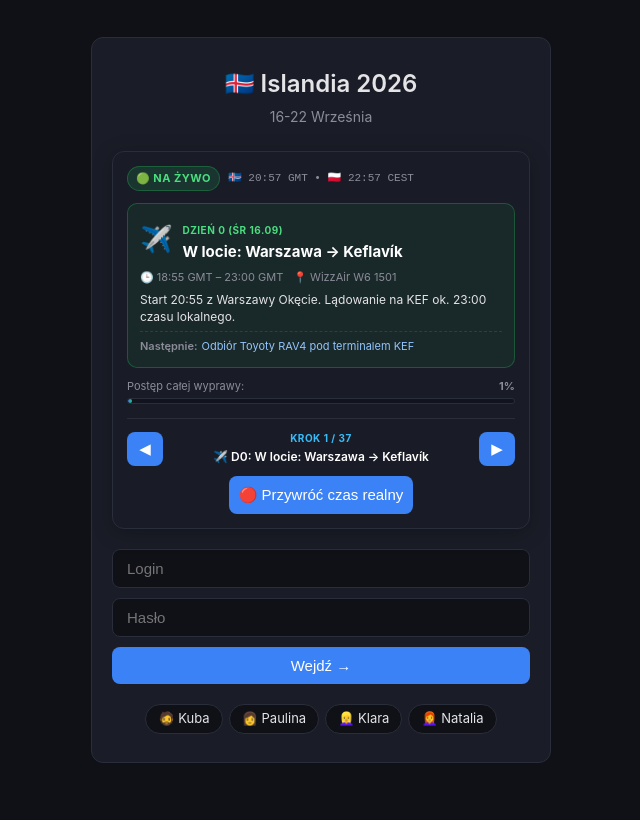
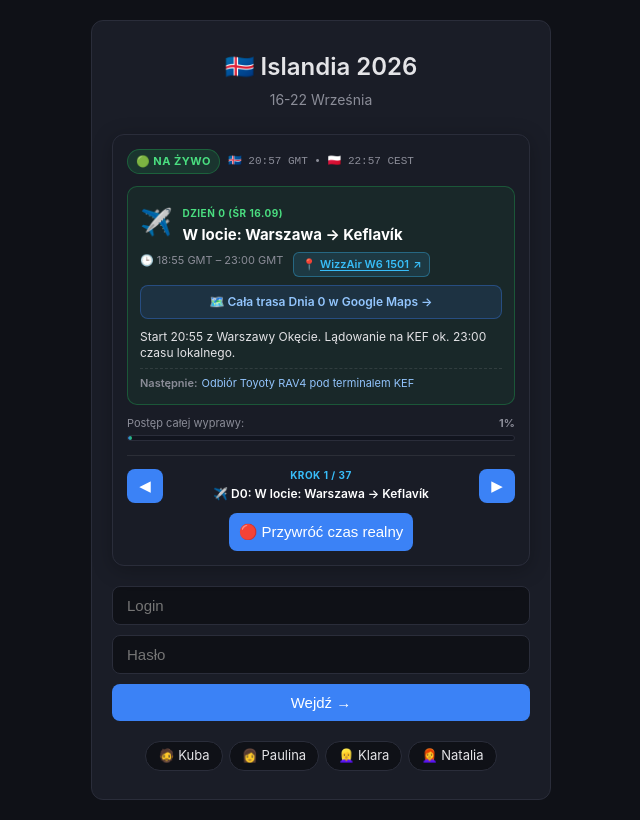
Before and after one commit to jakubszkaradek/iceland-trip-2026, a React (Vite) app in the folder app/: page / in a window 1280 px wide. Both pictures are taken after a click on the button "Następny krok". Shown: the whole page, without its empty margins (319-959 px from the left). Built offline with nearby package versions, Linux system fonts and the light colour scheme.

Commit message:
feat(maps): make pins clickable with full day route multi-stop navigation

```diff
--- a/app/src/App.css
+++ b/app/src/App.css
@@ -1268,3 +1268,88 @@ body {
   border-color: rgba(239, 68, 68, 0.7);
   color: #fff;
 }
+
+/* CLICKABLE LOCATION PIN & ROUTE BUTTONS */
+.location-pin-btn {
+  display: inline-flex;
+  align-items: center;
+  gap: 4px;
+  background: rgba(56, 189, 248, 0.12);
+  border: 1px solid rgba(56, 189, 248, 0.35);
+  color: #38bdf8;
+  padding: 3px 8px;
+  border-radius: 6px;
+  font-size: 11px;
+  font-weight: 600;
+  text-decoration: none;
+  cursor: pointer;
+  transition: all 0.15s ease;
+}
+
+.location-pin-btn:hover {
+  background: rgba(56, 189, 248, 0.25);
+  border-color: #38bdf8;
+  color: #fff;
+  transform: translateY(-1px);
+}
+
+.location-pin-btn .pin-name {
+  text-decoration: underline;
+  text-underline-offset: 2px;
+}
+
+.event-full-route-btn {
+  display: block;
+  text-align: center;
+  background: rgba(59, 130, 246, 0.12);
+  border: 1px solid rgba(59, 130, 246, 0.35);
+  color: #93c5fd;
+  padding: 7px 12px;
+  border-radius: 8px;
+  font-size: 12px;
+  font-weight: 600;
+  text-decoration: none;
+  margin: 8px 0 10px;
+  transition: all 0.15s ease;
+}
+
+.event-full-route-btn:hover {
+  background: var(--accent);
+  border-color: var(--accent);
+  color: #fff;
+  transform: translateY(-1px);
+}
+
+/* ROUTE PAGE POINT ITEMS WITH INTERACTIVE PINS */
+.day-point-item {
+  display: flex;
+  align-items: center;
+  justify-content: space-between;
+  gap: 8px;
+  padding: 3px 0;
+}
+
+.day-point-item .point-text {
+  flex: 1;
+}
+
+.point-pin-btn {
+  display: inline-flex;
+  align-items: center;
+  justify-content: center;
+  width: 26px;
+  height: 26px;
+  background: rgba(255, 255, 255, 0.05);
+  border: 1px solid var(--border);
+  border-radius: 6px;
+  text-decoration: none;
+  font-size: 12px;
+  flex-shrink: 0;
+  transition: all 0.15s ease;
+}
+
+.point-pin-btn:hover {
+  background: var(--accent);
+  border-color: var(--accent);
+  transform: scale(1.1);
+}
--- a/app/src/App.jsx
+++ b/app/src/App.jsx
@@ -2,6 +2,7 @@ import { useState, useEffect } from 'react'
 import { HashRouter, Routes, Route, Navigate, useNavigate, Link, useLocation } from 'react-router-dom'
 import { supabase } from './supabaseClient'
 import { TripStatusWidget } from './TripStatusWidget'
+import { DAY_MAP_URLS } from './tripSchedule'
 import './App.css'
 
 // ============ DATA ============
@@ -25,7 +26,7 @@ const ROUTE_DATA = [
       '💳 Dopłata na lotnisku 1101 PLN (zaliczka 263 PLN)',
       '🏠 Dojazd do Airbnb Snorrabraut 71 (190 PLN/os)',
     ],
-    mapUrl: 'https://www.google.com/maps/dir/Keflavik+Airport/Snorrabraut+71,+Reykjavik',
+    mapUrl: DAY_MAP_URLS[0],
   },
   {
     day: 1, date: '17.09', weekday: 'Śr', title: 'Golden Circle',
@@ -41,7 +42,7 @@ const ROUTE_DATA = [
       '17:15 Kerið — krater (opcja)',
       '18:45 Hvolsvöllur Camping',
     ],
-    mapUrl: 'https://www.google.com/maps/dir/?api=1&origin=Reykjavik&destination=Hvolsvollur&waypoints=Thingvellir%7CGeysir%7CGullfoss%7CSelfoss%7CKerid',
+    mapUrl: DAY_MAP_URLS[1],
   },
   {
     day: 2, date: '18.09', weekday: 'Czw', title: 'Wodospady & Czarne Plaże',
@@ -56,7 +57,7 @@ const ROUTE_DATA = [
       '16:45 Reynisfjara Beach ⚠️ SNEAKER WAVES',
       '18:00 Skaftafell Camping (lub nocleg w Vík)',
     ],
-    mapUrl: 'https://www.google.com/maps/dir/?api=1&origin=Hvolsvollur&destination=Skaftafell&waypoints=Seljalandsfoss%7CSkogafoss%7CSolheimajokull%7CDyrholaey%7CReynisfjara+Beach',
+    mapUrl: DAY_MAP_URLS[2],
   },
   {
     day: 3, date: '19.09', weekday: 'Pt', title: 'Laguna, Diamenty & Basen Vík',
@@ -70,7 +71,7 @@ const ROUTE_DATA = [
       '17:30 Vík Campsite — rozbicie namiotu, ogrzewana kuchnia',
       '19:00 ♨️ Basen miejski Sundlaug Vík (~30 PLN) — wygrzanie po lodowcu!',
     ],
-    mapUrl: 'https://www.google.com/maps/dir/?api=1&origin=Skaftafell&destination=Vik&waypoints=Jokulsarlon%7CDiamond+Beach%7CFjadrargljufur%7CSundlaug+Vikur',
+    mapUrl: DAY_MAP_URLS[3],
   },
   {
     day: 4, date: '20.09', weekday: 'Sob', title: 'Transfer → Snæfellsnes',
@@ -86,7 +87,7 @@ const ROUTE_DATA = [
       '17:30 Lóndrangar — iglice',
       '18:45 Arnarstapi Camping',
     ],
-    mapUrl: 'https://www.google.com/maps/dir/?api=1&origin=Vik&destination=Arnarstapi&waypoints=Borgarnes%7CYtri+Tunga%7CBudakirkja%7CLondrangar',
+    mapUrl: DAY_MAP_URLS[4],
   },
   {
     day: 5, date: '21.09', weekday: 'Nd', title: 'Kirkjufell → Reykjavík & Kvika Footbath',
@@ -101,7 +102,7 @@ const ROUTE_DATA = [
       '18:00 Reykjavík Eco Campsite',
       '20:30 ♨️ Kvika Footbath (Grótta) — darmowe moczenie nóg pod zorzę!',
     ],
-    mapUrl: 'https://www.google.com/maps/dir/?api=1&origin=Arnarstapi&destination=Reykjavik&waypoints=Djupalonssandur%7CSaxholl+Crater%7CKirkjufell%7CKvika+Footbath',
+    mapUrl: DAY_MAP_URLS[5],
   },
   {
     day: 6, date: '22.09', weekday: 'Pn', title: 'Reykjavík, Reykjanes & Wylot',
@@ -119,7 +120,7 @@ const ROUTE_DATA = [
       '21:00 🚗 Zwrot auta bezpośrednio na lotnisku KEF',
       '23:50 ✈️ WYLOT do Warszawy',
     ],
-    mapUrl: 'https://www.google.com/maps/dir/?api=1&origin=Reykjavik&destination=Keflavik+Airport&waypoints=Seltun+Geothermal+Area%7CBrimketill+lava+rock+pool%7CBridge+Between+Continents',
+    mapUrl: DAY_MAP_URLS[6],
   },
 ]
 
@@ -341,7 +342,7 @@ function RoutePage() {
     <div className="page">
       <h2>🗺️ Trasa — Dzień po Dniu</h2>
       {ROUTE_DATA.map(day => (
-        <div key={day.day} className="route-day">
+        <div key={day.day} className="route-day" id={`day-${day.day}`}>
           <div className="day-header">
             <span className="day-badge">D{day.day}</span>
             <div>
@@ -351,11 +352,34 @@ function RoutePage() {
           </div>
           <p className="day-summary">{day.summary}</p>
           <ul className="day-points">
-            {day.points.map((p, i) => <li key={i}>{p}</li>)}
+            {day.points.map((p, i) => {
+              // Extract clean place name for direct Google Maps search
+              const cleanName = p
+                .replace(/^[0-9:]+\s*/, '')
+                .replace(/^[^\w\s\u00C0-\u017F]+\s*/, '')
+                .split('—')[0]
+                .split('(')[0]
+                .trim()
+              const spotSearchUrl = `https://www.google.com/maps/search/?api=1&query=${encodeURIComponent(cleanName + ', Iceland')}`
+              return (
+                <li key={i} className="day-point-item">
+                  <span className="point-text">{p}</span>
+                  <a
+                    href={spotSearchUrl}
+                    target="_blank"
+                    rel="noopener noreferrer"
+                    className="point-pin-btn"
+                    title={`Pinezka: otwórz ${cleanName} w Google Maps`}
+                  >
+                    📍
+                  </a>
+                </li>
+              )
+            })}
           </ul>
           {day.mapUrl && (
-            <a href={day.mapUrl} target="_blank" rel="noopener" className="map-link">
-              📍 Otwórz w Google Maps →
+            <a href={day.mapUrl} target="_blank" rel="noopener noreferrer" className="map-link">
+              🗺️ Otwórz całą trasę D{day.day} w Google Maps ({day.km} km) →
             </a>
           )}
         </div>
--- a/app/src/TripStatusWidget.jsx
+++ b/app/src/TripStatusWidget.jsx
@@ -1,5 +1,5 @@
 import React, { useState, useEffect } from 'react'
-import { getTripStatus, TRIP_EVENTS } from './tripSchedule'
+import { getTripStatus, TRIP_EVENTS, DAY_MAP_URLS } from './tripSchedule'
 
 export function TripStatusWidget({ isCompact = false }) {
   const [simulatedIndex, setSimulatedIndex] = useState(null)
@@ -177,8 +177,28 @@ export function TripStatusWidget({ isCompact = false }) {
 
               <div className="event-time-location">
                 <span>🕒 {formatTime(status.currentEvent.start)} – {formatTime(status.currentEvent.end)}</span>
-                <span>📍 {status.currentEvent.location}</span>
+                <a
+                  href={DAY_MAP_URLS[status.currentEvent.day] || `https://www.google.com/maps/search/?api=1&query=${encodeURIComponent(status.currentEvent.location + ', Iceland')}`}
+                  target="_blank"
+                  rel="noopener noreferrer"
+                  className="location-pin-btn"
+                  title="Kliknij, aby otworzyć całą trasę w Google Maps"
+                >
+                  📍 <span className="pin-name">{status.currentEvent.location}</span> ↗
+                </a>
               </div>
+
+              {DAY_MAP_URLS[status.currentEvent.day] && (
+                <a
+                  href={DAY_MAP_URLS[status.currentEvent.day]}
+                  target="_blank"
+                  rel="noopener noreferrer"
+                  className="event-full-route-btn"
+                  title="Otwórz całą trasę tego dnia ze wszystkimi punktami"
+                >
+                  🗺️ Cała trasa Dnia {status.currentEvent.day} w Google Maps →
+                </a>
+              )}
 
               <p className="event-desc">{status.currentEvent.description}</p>
 
--- a/app/src/tripSchedule.js
+++ b/app/src/tripSchedule.js
@@ -2,6 +2,16 @@
 
 export const TRIP_START_DATE = new Date('2026-09-16T20:55:00+02:00')
 export const TRIP_END_DATE = new Date('2026-09-23T05:30:00+02:00')
+
+export const DAY_MAP_URLS = {
+  0: 'https://www.google.com/maps/dir/Keflavik+Airport/Snorrabraut+71,+Reykjavik',
+  1: 'https://www.google.com/maps/dir/Snorrabraut+71,+Reykjavik/Thingvellir+National+Park/Strokkur+Geysir/Gullfoss+Falls/Bonus+Selfoss/Kerid+Crater/Hvolsvollur+Camping',
+  2: 'https://www.google.com/maps/dir/Hvolsvollur+Camping/Seljalandsfoss/Gljufrabui/Skogafoss/Solheimajokull/Dyrholaey/Reynisfjara+Beach/Skaftafell+Camping',
+  3: 'https://www.google.com/maps/dir/Skaftafell+Camping/Jokulsarlon/Diamond+Beach/Fjadrargljufur/Sundlaug+Vikur/Vik+Campsite',
+  4: 'https://www.google.com/maps/dir/Vik+Campsite/Borgarnes/Ytri+Tunga/Budakirkja/Arnarstapi/Londrangar/Arnarstapi+Camping',
+  5: 'https://www.google.com/maps/dir/Arnarstapi+Camping/Djupalonssandur/Saxholl+Crater/Kirkjufell/Reykjavik+Eco+Campsite/Kvika+Footbath',
+  6: 'https://www.google.com/maps/dir/Reykjavik+Eco+Campsite/Hallgrimskirkja/Seltun+Geothermal+Area/Brimketill/Bridge+Between+Continents/Duus+Restaurant+Keflavik/Keflavik+Airport',
+}
 
 export const TRIP_EVENTS = [
   // DZIEŃ 0 / START
```
